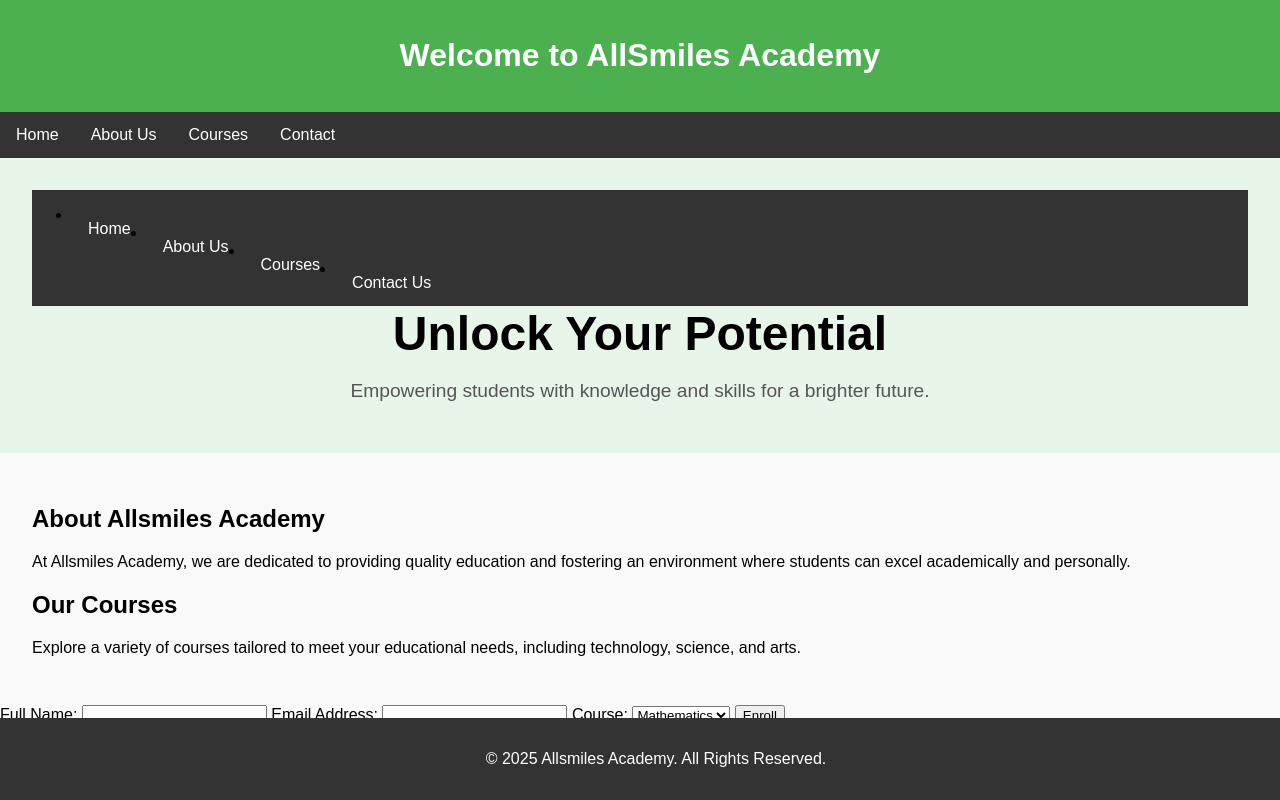
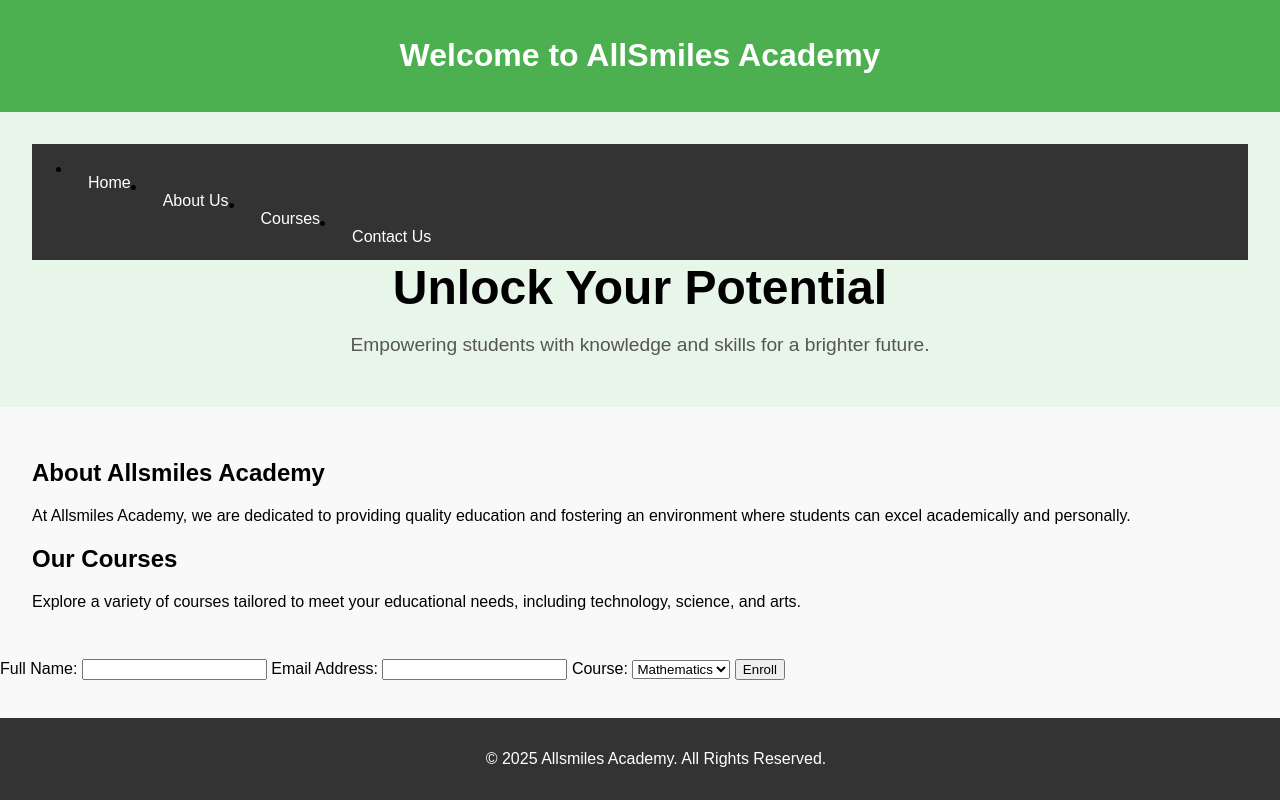
Before and after one commit to OGUNYOMI/school, a plain HTML site: page index.html in a window 1280 px wide. Drawn offline with Linux system fonts and the light colour scheme.

Commit message:
Corrections

```diff
--- a/index.html
+++ b/index.html
@@ -61,12 +61,7 @@
 											       </style>
 											        </head>
 												 <body>
-													 <header>												<h1>Welcome to AllSmiles Academy</h1>								   </header>											      <nav>										                         <a href="#home">Home</a>
-	<a href="#about">About Us</a>
-	<a href="#courses">Courses</a>
-	<a href="#contact">Contact</a>								       </nav>
-
-    <div class="hero">
+													 <header>												<h1>Welcome to AllSmiles Academy</h1>								   </header>											     <div class="hero">
     <nav>											            <ul>
  	<li><a href="index.html">Home</a></li>
 	<li><a href="about.html">About Us</a></li>
```
